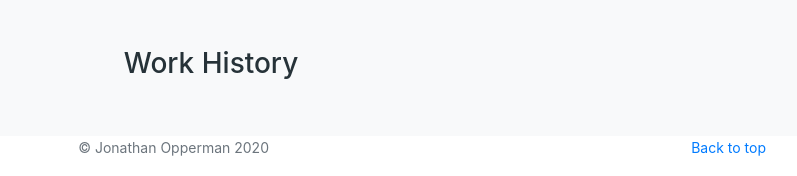
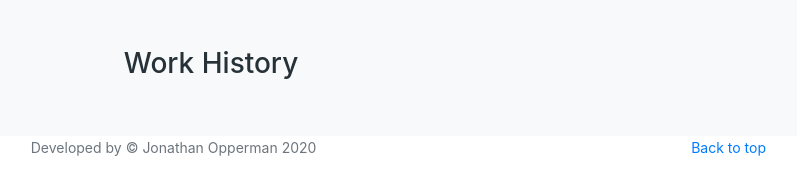
Before and after one commit to jcopperman/jubilant-octo-adventure, a Django app: page / in a window 1280 px wide. Shown: the part 950-1126 px from the top of the page, without its empty margins (429-1226 px from the left). Run offline with Django 3.2, Linux system fonts and the light colour scheme; data that the repository does not hold is empty; some libraries are stand-ins or nearby versions.

Commit message:
Modified footer

```diff
--- a/jobs/templates/jobs/home.html
+++ b/jobs/templates/jobs/home.html
@@ -881,7 +881,7 @@ body:not(.search__active) #sort-relevance {
             <p class="float-right">
                 <a href="#">Back to top</a>
             </p>
-            <p>© Jonathan Opperman {% now "Y" %}</p>
+            <p>Developed by © Jonathan Opperman {% now "Y" %}</p>
         </div>
     </footer>
     <script src="https://code.jquery.com/jquery-3.4.1.slim.min.js"
```
